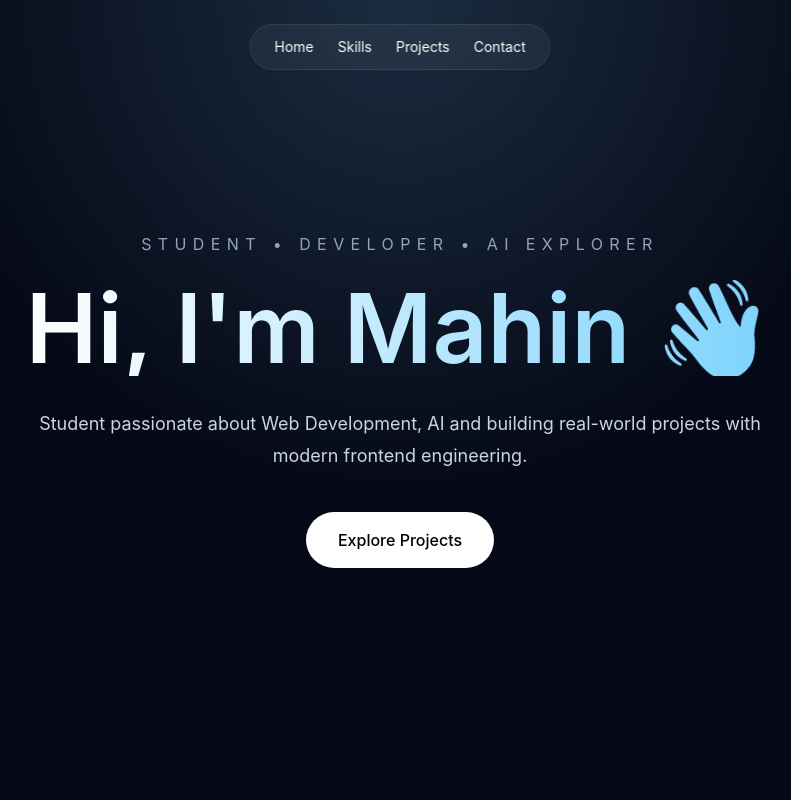
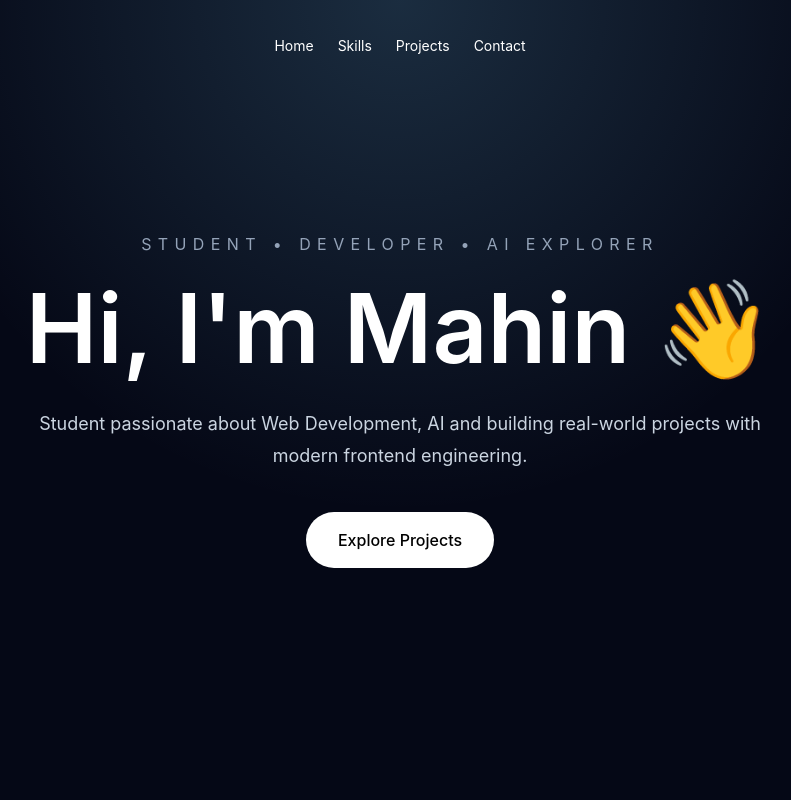
Before and after one commit to Mahin98250/apple-3d-portfolio, a React (Vite) app: page / in a window 1280 px wide. Shown: the top 800 px of the page, without its empty margins (240-1031 px from the left). Built offline with nearby package versions, Linux system fonts and the light colour scheme.

Commit message:
Add cinematic glassmorphism and motion styling

```diff
--- a/src/styles/globals.css
+++ b/src/styles/globals.css
@@ -2,30 +2,145 @@
 @tailwind components;
 @tailwind utilities;
 
+:root {
+  color-scheme: dark;
+}
+
 html {
-  scroll-behavior: smooth;
+  scroll-behavior: auto;
+  background: #050816;
 }
 
 body {
   margin: 0;
-  background: #050816;
+  min-height: 100vh;
+  background:
+    radial-gradient(circle at top, rgba(125, 211, 252, 0.12), transparent 30%),
+    radial-gradient(circle at 80% 20%, rgba(168, 85, 247, 0.14), transparent 22%),
+    linear-gradient(180deg, #050816 0%, #040713 100%);
   color: white;
   overflow-x: hidden;
-  font-family: -apple-system, BlinkMacSystemFont, sans-serif;
+  font-family: -apple-system, BlinkMacSystemFont, 'Segoe UI', sans-serif;
+}
+
+body::before {
+  content: '';
+  position: fixed;
+  inset: 0;
+  pointer-events: none;
+  background:
+    linear-gradient(120deg, rgba(255, 255, 255, 0.04), transparent 18%),
+    linear-gradient(300deg, rgba(255, 255, 255, 0.03), transparent 14%);
+  mix-blend-mode: screen;
+  opacity: 0.55;
+  z-index: -10;
+}
+
+body::after {
+  content: '';
+  position: fixed;
+  inset: 0;
+  pointer-events: none;
+  background-image: radial-gradient(rgba(255, 255, 255, 0.08) 0.5px, transparent 0.5px);
+  background-size: 18px 18px;
+  opacity: 0.03;
+  z-index: -9;
 }
 
 ::selection {
   background: rgba(125, 211, 252, 0.3);
 }
 
-.glass {
-  background: rgba(255,255,255,0.05);
-  backdrop-filter: blur(16px);
-  border: 1px solid rgba(255,255,255,0.08);
+a {
+  color: inherit;
+  text-decoration: none;
 }
 
-.gradient-text {
-  background: linear-gradient(90deg, #ffffff, #7dd3fc);
-  -webkit-background-clip: text;
-  -webkit-text-fill-color: transparent;
+input,
+textarea,
+button {
+  font: inherit;
 }
+
+canvas {
+  display: block;
+}
+
+.site-shell {
+  position: relative;
+  isolation: isolate;
+}
+
+.section-shell {
+  position: relative;
+  z-index: 1;
+}
+
+.glass-panel {
+  position: relative;
+  overflow: hidden;
+  background: rgba(255, 255, 255, 0.055);
+  backdrop-filter: blur(18px) saturate(140%);
+  border: 1px solid rgba(255, 255, 255, 0.095);
+  box-shadow:
+    0 20px 80px rgba(0, 0, 0, 0.35),
+    inset 0 1px 0 rgba(255, 255, 255, 0.08);
+}
+
+.glass-panel::before {
+  content: '';
+  position: absolute;
+  inset: 0;
+  background: linear-gradient(135deg, rgba(255, 255, 255, 0.16), transparent 38%);
+  opacity: 0.35;
+  pointer-events: none;
+}
+
+.motion-card {
+  position: relative;
+  transform-style: preserve-3d;
+  transform:
+    perspective(1200px)
+    rotateX(var(--card-rotate-x, 0deg))
+    rotateY(var(--card-rotate-y, 0deg))
+    translateY(var(--card-lift, 0px));
+  transition:
+    transform 240ms cubic-bezier(0.2, 0.8, 0.2, 1),
+    box-shadow 240ms cubic-bezier(0.2, 0.8, 0.2, 1);
+  box-shadow:
+    0 18px 65px rgba(0, 0, 0, 0.28),
+    inset 0 1px 0 rgba(255, 255, 255, 0.08);
+}
+
+.motion-card::before {
+  content: '';
+  position: absolute;
+  inset: 0;
+  background:
+    radial-gradient(
+      circle at var(--card-shine-x, 50%) var(--card-shine-y, 50%),
+      rgba(255, 255, 255, 0.18),
+      transparent 45%
+    );
+  opacity: 0.55;
+  pointer-events: none;
+}
+
+.motion-card:hover {
+  box-shadow:
+    0 28px 90px rgba(0, 0, 0, 0.38),
+    inset 0 1px 0 rgba(255, 255, 255, 0.1);
+}
+
+.hero-title span {
+  will-change: transform, opacity;
+}
+
+.story-step {
+  min-height: 300px;
+}
+
+.mesh-glow {
+  pointer-events: none;
+  will-change: transform;
+}
```
